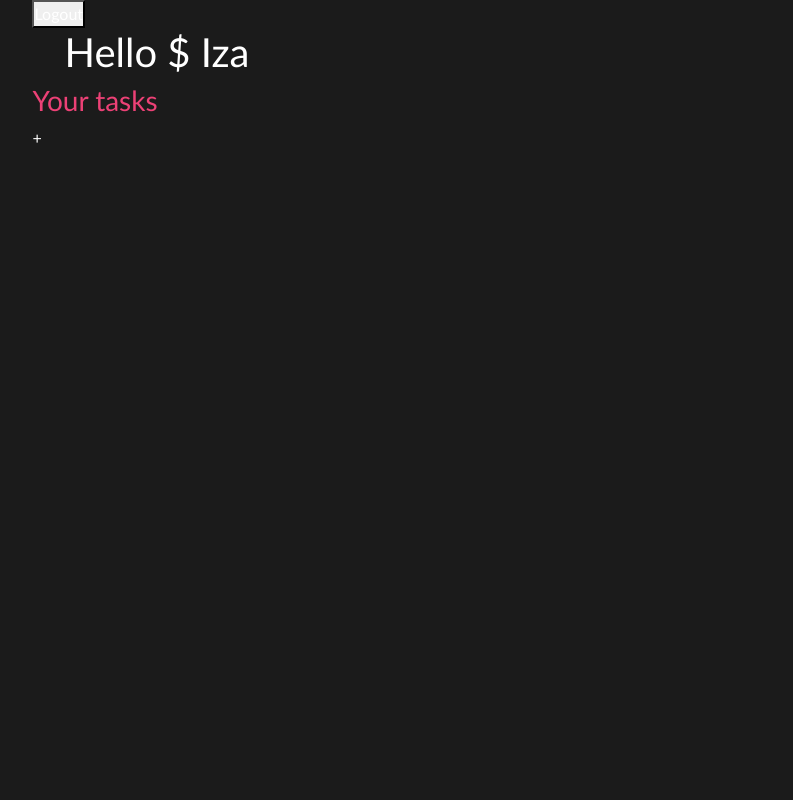
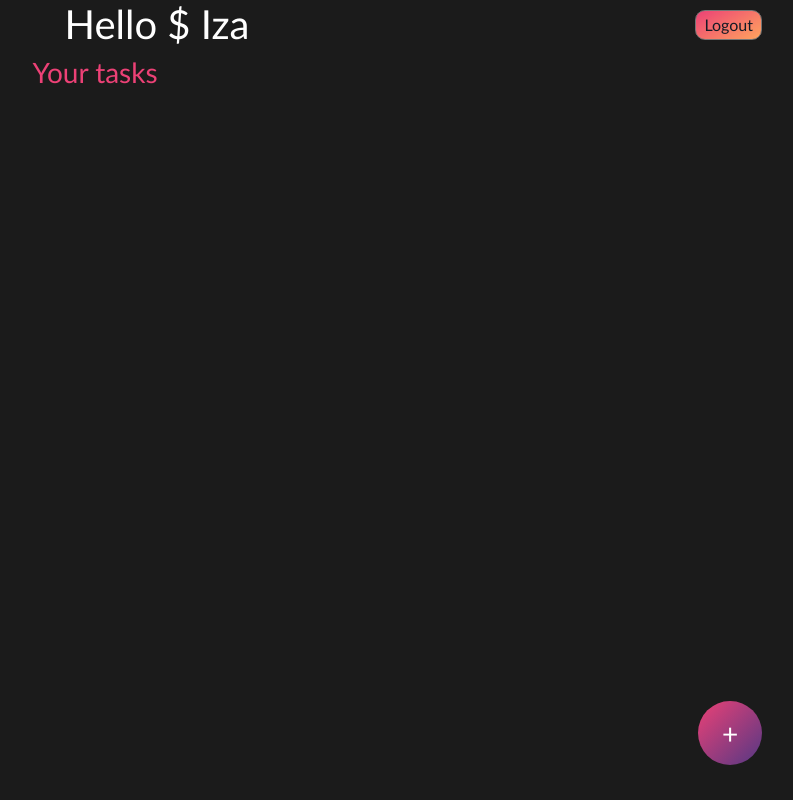
Before and after one commit to IzaMarkstrom/mern-to-do, a React (Create React App) app in the folder client/: page /home in a window 1280 px wide. Shown: the whole page, without its empty margins (483-1276 px from the left). Built offline with nearby package versions, Linux system fonts and the light colour scheme; no server answers.

Commit message:
Added styles

```diff
--- a/client/src/index.css
+++ b/client/src/index.css
@@ -159,3 +159,87 @@ h3 {
   margin-left: 63%;
   font-size: 13px;
 }
+
+.addPopup {
+  position: fixed;
+  bottom: 35px;
+  right: 35px;
+  display: flex;
+  align-items: center;
+  justify-content: center;
+
+  width: 64px;
+  height: 64px;
+  border-radius: 999px;
+  font-size: 28px;
+  font-weight: 600px;
+  color: white;
+  background-image: linear-gradient(to bottom right, var(--primary), var(--secondary));
+  cursor: pointer;
+}
+
+.popupBox {
+  position: fixed;
+  top: 50%;
+  left: 50%;
+  transform: translate(-50%, -50%);
+
+  width: 100%;
+  max-width: 400px;
+  background-image: linear-gradient(to bottom right, var(--primary), var(--light));
+  padding: 32px;
+  border-radius: 15px;
+  box-shadow: 0p 3px 24px var(--dark);
+}
+
+.closePopupBox {
+  position: absolute;
+  top: 16px;
+  right: 16px;
+  width: 20px;
+  height: 20px;
+  font-size: 18px;
+  cursor: pointer;
+  display: flex;
+  justify-content: center;
+  align-items: center;
+  background-color:#ce1628;
+  color: white;
+  border-radius: 50%;
+}
+
+.popupBox h3 {
+  color: var(--dark);
+}
+
+.popupBox button {
+  margin-top: 10px;
+  color: #131A26;
+  border-radius: 10px;
+  border: 1px solid rgb(117, 117, 117);
+  background: linear-gradient(-30deg, var(--light-alt), var(--primary));
+  padding: 2px 8px;
+}
+
+.popupBox input {
+  display: flex;
+  width: 100%;
+  border: none;
+  appearance: none;
+  outline: none;
+  padding: 16px;
+  box-shadow: 0px 2px 24px rgba(0, 0, 0, 0.3);
+  border-radius: 16px;
+  color: black;
+}
+
+.logoutButton {
+  position: fixed;
+  margin-top: 10px;
+  right: 35px;
+  color: #131A26;
+  border-radius: 10px;
+  border: 1px solid rgb(117, 117, 117);
+  background: linear-gradient(-30deg, var(--light-alt), var(--primary));
+  padding: 2px 8px;
+}
```
